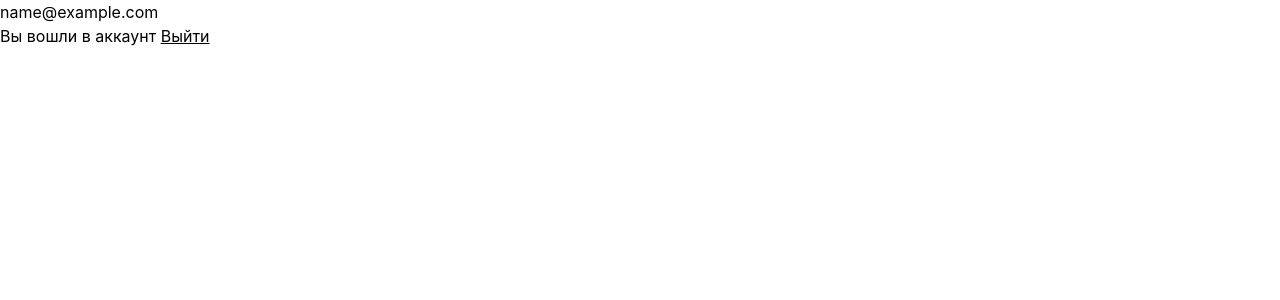
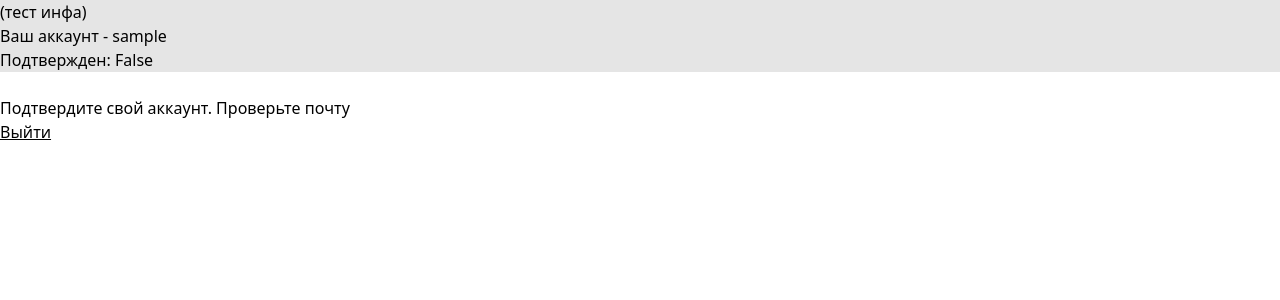
Before and after one commit to Morzan6/university-checker, a Django app: page / in a window 1280 px wide. Shown: the top 300 px of the page. Run offline with Django 4.2, Linux system fonts and the light colour scheme; the visitor is signed in with stand-in values (Sample User, id 1); some libraries are stand-ins or nearby versions.

Commit message:
modified:   predprof/core/views.py 	modified:   predprof/templates/index.html 	modified:   predprof/templates/registration/login.html 	modified:   predprof/templates/registration/signup.html 	modified:   predprof/urls.py 	new file:   user_model/migrations/0003_user_is_confirmed.py 	modified:   user_model/models.py

```diff
--- a/predprof/core/views.py
+++ b/predprof/core/views.py
@@ -1,5 +1,5 @@
 from django.shortcuts import render
-from django.contrib.auth.models import User
+
 from django.shortcuts import redirect
 from django.contrib.auth import  authenticate, logout
 from django.contrib.auth import login
@@ -7,17 +7,16 @@ from django.contrib.sites.shortcuts import get_current_site
 from django.utils.encoding import force_bytes
 from django.utils.http import urlsafe_base64_encode
 from django.http import HttpResponse
-from user_model.models import User as u #херня эта VSкодовская выдает ошибку, хотя все работает и со строкой все норм (не обращать внимания)
 from .scripts.tokens import account_activation_token
 from django.core.mail import EmailMessage
 from django.contrib.auth import get_user_model, login, update_session_auth_hash
-from django.contrib.auth.forms import PasswordChangeForm
 from django.utils.encoding import force_bytes, force_str
 from django.utils.http import urlsafe_base64_encode, urlsafe_base64_decode
 
 
 User = get_user_model()
 
+#обработчик главной страницы
 def index(request):
     return render(
         request, "index.html",
@@ -34,19 +33,22 @@ def signup(request):
 
 #добавление нового пользователя
 def create_user(request):
+    # Получаем данные из формы
     username = request.POST.get("username", "Undefined")
     email = request.POST.get("email", "Undefined")
     password = request.POST.get("password", "Undefined")
 
-    # Создайте пользователя и сохраните его в базе данных, делаем его не активированным и входим
-    user = u.objects._create_user(username, email, password)
-    user.is_active = False
+    # Создаем пользователя и сохраните его в базе данных, делаем его не активированным и входим
+    user = User.objects._create_user(username, email, password)
+    user.is_confirmed = False
+    user.save()
 
-    user.save()
-    user2 = authenticate(request, username=username, email=email, password=password)
+    #Входим
+    user2 = authenticate(request, username=username, password=password)
     print(user2)
     if user2 is not None:
-        login(request, user2,  backend='django.contrib.auth.backends.ModelBackend')
+        login(request, user2)
+        print("succsess")
 
     # Создаем письмо
     mail_subject = 'Активируйте свой аккаунт.'
@@ -60,10 +62,13 @@ def create_user(request):
     #Отправляем письмо
     email = EmailMessage(mail_subject, message, to=[to_email])
     email.send()
-    # redirect("/").set_cookie('username', username)
 
-    return HttpResponse('Подтвердите свою почту, для завершения регистрации')
+    response = HttpResponse(f' Подтвердите свою почту, для завершения регистрации')
 
+    #Ставим куки с именем пользователя
+    if user2 is not None:
+         response.set_cookie('username', username)
+    return response
 
 
 #рендер страницы с входом
@@ -75,12 +80,17 @@ def auth(request):
     username = request.POST["username"]
     password = request.POST["password"]
     user = authenticate(request, username=username, password=password)
+    error = ""
     if user is not None:
         login(request, user)
+        print("passed")
         response = redirect('/')
         response.set_cookie('username', username)
     else:
-        response = redirect('/login')
+        error = "Неправильные имя пользователя или пароль"
+
+        #если неправильные имя пользователя или пароль, то рендерим тоже страницу с входом и кидаем в перемнную error сообщение об ошибки
+        response = render(request, "registration/login.html", {"error": error})
     return response
 
 #выход из аккаунта
@@ -100,7 +110,7 @@ def activate(request, uid, token):
     except(TypeError, ValueError, OverflowError, User.DoesNotExist): #если выдает ошибки, то пишем, что нет такого пользователя
         user = None
     if user is not None and account_activation_token.check_token(user, token): #если пользователь есть и токен совпадает, ставим ему активацию и входим в акк
-        user.is_active = True
+        user.is_confirmed = True
         user.save()
         login(request, user)
         return HttpResponse("Вы подтвердили аккаунт, поздравляю")
--- a/predprof/templates/index.html
+++ b/predprof/templates/index.html
@@ -6,25 +6,35 @@
 
 <head>
     <title>{{ title }}</title>
-    <link rel="stylesheet" href="{% static 'main.css' %}">
+
     <script src="https://cdn.tailwindcss.com"></script>
 <body>
-    {{user}}
-    {% if user.is_authenticated and user.is_active%}
-    <div class="">
-        <header class="">
-            Вы вошли в аккаунт
+
+    <div class="bg-neutral-200">
+        (тест инфа)<br/>
+        Ваш аккаунт - {{user}}
+        <br/>
+        Подтвержден: {{ user.is_confirmed }}
+
+    </div>
+
+
+    {% if user.is_authenticated and user.is_confirmed%}
+    <div class="mt-2 pt-4">
+        <div>
+            <div class="text-lg font-bold">Вы вошли в аккаунт</div><br/>
             <a class="underline underline-offset-1" href="logout/">Выйти</a>
-        </header>
+        </div>
     </div>
-    {% elif not user.is_active and user.is_authenticated%}
-    <div class="">
-        Подтвердите свой аккаунт
+    {% elif user.is_authenticated and not user.is_confirmed%}
+    <div class="mt-2 pt-4">
+        Подтвердите свой аккаунт. Проверьте почту<br/>
+        <a class="underline underline-offset-1" href="logout/">Выйти</a>
     </div>
-    {% else %}
-    <div class="">
-        Надо залогинится
-        <br/>
+    {% elif not user.is_authenticated %}
+    <div class="mt-2 pt-4">
+        <h1 class="text-lg font-bold">Надо залогинится</h1>
+
         <a class="underline underline-offset-1" href="signup/">Зарегистрироваться</a>
         <a class="underline underline-offset-1" href="login/">Войти</a>
     </div>
--- a/predprof/urls.py
+++ b/predprof/urls.py
@@ -14,5 +14,4 @@ urlpatterns = [
     path("auth/", core_views.auth, name="auth"), #вход пользователя (обработка)
     path("create_user/", core_views.create_user, name="create_user"), #создание и добавление нового пользователя в бд
     path('activate/<str:uid>/<str:token>', core_views.activate, name='activate'), #проверка пользователя и активация аккаунта
-
 ]
--- a/user_model/models.py
+++ b/user_model/models.py
@@ -17,7 +17,7 @@ class MyUserManager(BaseUserManager):
         return self._create_user(username=username, email=email, password=password, is_staff=True, is_superuser=True, is_active=True)
 
 class User(AbstractBaseUser, PermissionsMixin):
-    username = models.CharField(unique=True,  verbose_name='username', max_length=20)
+    username = models.CharField(unique=True,  verbose_name='username', max_length=20, null=True)
     email = models.EmailField(unique=True, null=True, verbose_name='email')
 
 
@@ -36,12 +36,17 @@ class User(AbstractBaseUser, PermissionsMixin):
         ),
     )
 
+    is_confirmed = models.BooleanField(
+        _('confirmed'),
+        default=False,
+    )
+
     USERNAME_FIELD = 'username'
     REQUIRED_FIELDS = ['email']
     objects = MyUserManager()
 
     def __str__(self):
-        return str(self.email)
+        return str(self.username)
 
     def get_full_name(self):
         return self.username
```
Also changed, not shown: predprof/templates/registration/login.html (+5 -2 lines), predprof/templates/registration/signup.html (+12 -8 lines), user_model/migrations/0003_user_is_confirmed.py (added).
